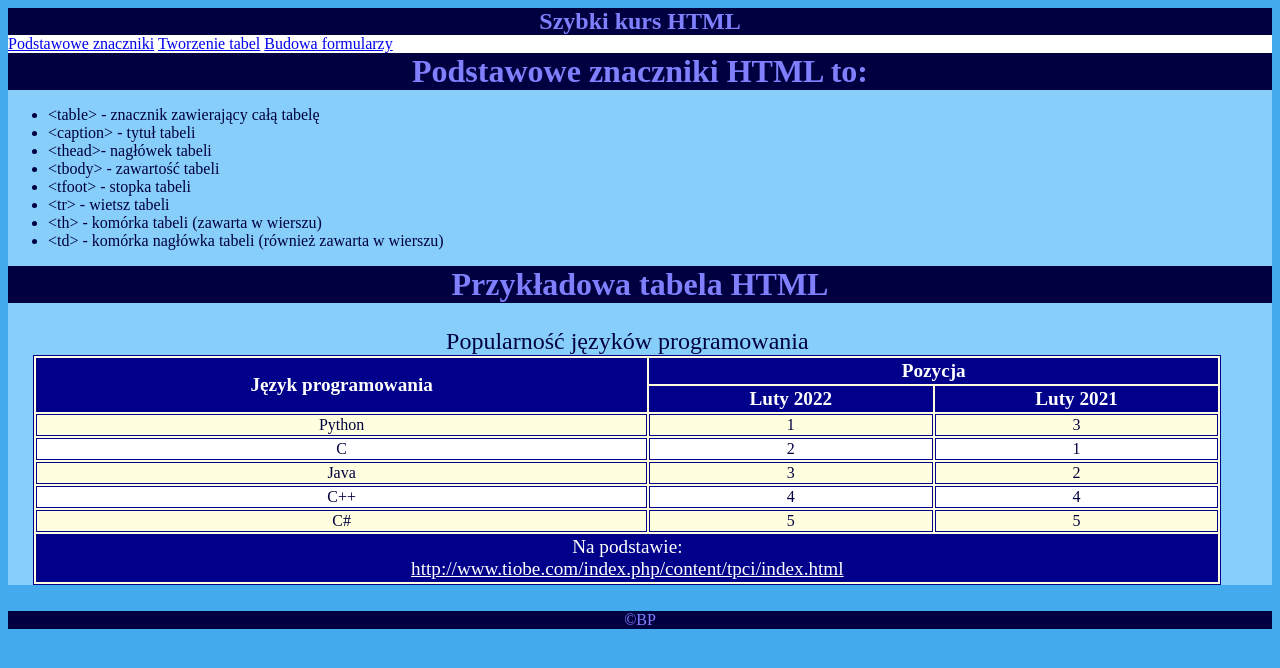
After one commit to sorennx/django_website, a Django app: page /projects/uniprojects/tablesandforms/tables in a window 1280 px wide. The commit adds this page. Shown: the top 668 px of the page. Run offline with Django 4.2, Linux system fonts and the light colour scheme.

Commit message:
v0.1.2 - added tablesandforms subpage

```diff
--- a/django_website/urls.py
+++ b/django_website/urls.py
@@ -31,6 +31,8 @@ urlpatterns = [
 
     #university projects:
     re_path(r'^projects/uniprojects/',include('ws_test1.urls')),
-    re_path(r'^projects/uniprojects/tablesandforms', include('ws_test1.urls'))
+    re_path(r'^projects/uniprojects/tablesandforms', include('ws_test1.urls')),
+    re_path(r'^projects/uniprojects/tablesandforms/tables', include('ws_test1.urls')),
+    re_path(r'^projects/uniprojects/tablesandforms/forms', include('ws_test1.urls')),
 
 ]
--- /dev/null
+++ b/static/uniprojects/css/tables.css
@@ -0,0 +1,42 @@
+table
+{
+    background: lightyellow;
+    text-align: center;
+    width: 94%;
+    margin: 2%;
+
+    border: 1px solid darkblue;
+
+}
+
+
+caption
+{
+    font-size: 150%;
+
+}
+
+
+tfoot, thead
+{
+    background:darkblue;
+    color:white;
+    font-size:120%
+}
+
+
+tfoot a {
+    color:#ffffff;
+}
+
+
+td, th {
+    border:1pt solid darkblue;
+}
+
+
+*.parzysty
+{
+
+    background: white;
+}
--- a/templates/main_page/projects.html
+++ b/templates/main_page/projects.html
@@ -1,6 +1,4 @@
 {% extends 'main_page/base.html' %}
-
-
 
 {% block content %}
     List of projects:
--- a/templates/pai_page/index.html
+++ b/templates/pai_page/tablesandforms/index.html
@@ -18,9 +18,9 @@
 
         <div id="baner"> <h2> Szybki kurs HTML </h2> </div>
         <div id="menu">
-            <a href="index.html" >Podstawowe znaczniki</a>
-            <a href="tabele.html">Tworzenie tabel</a>
-            <a href="formularze.html">Budowa formularzy</a>
+            <a href="/projects/uniprojects/tablesandforms" >Podstawowe znaczniki</a>
+            <a href="/projects/uniprojects/tablesandforms/tables">Tworzenie tabel</a>
+            <a href="/projects/uniprojects/tablesandforms/forms">Budowa formularzy</a>
         </div>
 
         <div id="tresc">
--- /dev/null
+++ b/templates/pai_page/tablesandforms/tabele.html
@@ -0,0 +1,109 @@
+<!DOCTYPE html>
+<html lang="pl">
+
+
+<head>
+
+    <meta charset="UTF-8">
+    <meta name="viewport" content="width=device-width, initial-scale=1.0">
+    <title> Szybki kurs HTML - tabele </title>
+
+    {% load static %}
+    <link rel="stylesheet" href="{% static 'uniprojects/css/base_style.css' %}">
+    <link rel="stylesheet" href="{% static 'uniprojects/css/tables.css' %}">
+
+</head>
+
+
+<body>
+
+    <div id="kontener">
+
+        <div id="baner"> <h2> Szybki kurs HTML </h2> </div>
+        <div id="menu">
+            <a href="/projects/uniprojects/tablesandforms" >Podstawowe znaczniki</a>
+            <a href="/projects/uniprojects/tablesandforms/tables">Tworzenie tabel</a>
+            <a href="/projects/uniprojects/tablesandforms/forms">Budowa formularzy</a>
+        </div>
+
+        <div id="tresc">
+			<h1>Podstawowe znaczniki HTML to: </h1>
+            <ul>
+                <li>&lt;table&gt; - znacznik zawierający całą tabelę</li>
+                <li>&lt;caption&gt; - tytuł tabeli</li>
+                <li>&lt;thead&gt;- nagłówek tabeli</li>
+                <li>&lt;tbody&gt; - zawartość tabeli</li>
+                <li>&lt;tfoot&gt; - stopka tabeli</li>
+                <li>&lt;tr&gt; - wietsz tabeli</li>
+                <li>&lt;th&gt; - komórka tabeli (zawarta w wierszu)</li>
+                <li>&lt;td&gt; - komórka nagłówka tabeli (również zawarta w wierszu)</li>
+            </ul>
+            <h1 >Przykładowa tabela HTML</h1>
+
+            <table>
+                <caption>Popularność języków programowania</caption>
+                    <thead>
+						<tr>
+							<th rowspan="2">Język programowania</th>
+							<th colspan="2">Pozycja </th>
+						</tr>
+
+						<tr>
+							<th>Luty 2022</th>
+							<th>Luty 2021</th>
+						</tr>
+
+                 <tbody>
+					 <tr>
+						 <td>Python</td>
+						 <td>1</td>
+						 <td>3</td>
+					 </tr>
+
+					 <tr class="parzysty">
+						 <td>C</td>
+						 <td>2</td>
+						 <td>1</td>
+					 </tr>
+
+					 <tr>
+						 <td>Java</td>
+						 <td>3</td>
+						 <td>2</td>
+					 </tr>
+
+					 <tr class="parzysty">
+						 <td>C++</td>
+						 <td>4</td>
+						 <td>4</td>
+					 </tr>
+
+					 <tr>
+						 <td>C#</td>
+						 <td>5</td>
+						 <td>5</td>
+					 </tr>
+
+                 </tbody>
+
+                 <tfoot>
+					 <tr>
+						 <td colspan="3">
+							Na podstawie:<br>
+							<a href = "https://www.tiobe.com/index.php/content/tpci/index.html">http://www.tiobe.com/index.php/content/tpci/index.html </a>
+						 </td>
+
+					 </tr>
+                 </tfoot>
+            </table>
+
+        </div>
+
+        <div id="stopka"> &copy;BP </div>
+
+    </div>
+
+</body>
+
+
+</html>
--- a/ws_test1/urls.py
+++ b/ws_test1/urls.py
@@ -17,5 +17,7 @@ urlpatterns = [
 
     #university projects:
     re_path(r'^projects/uniprojects/$',views.universityProjects, name='uniprojects'),
-    re_path(r'^projects/uniprojects/tablesandforms$', views.tablesAndForms, name='tablesandforms')
+    re_path(r'^projects/uniprojects/tablesandforms$', views.tablesAndForms, name='tablesandforms'),
+    re_path(r'^projects/uniprojects/tablesandforms/tables$', views.tablesAndForms_tables, name='tablesandforms'),
+    re_path(r'^projects/uniprojects/tablesandforms/forms$', views.tablesAndForms_forms, name='tablesandforms'),
 ]
--- a/ws_test1/views.py
+++ b/ws_test1/views.py
@@ -6,7 +6,7 @@ from django.urls import reverse
 # Create your views here.
 
 def index(request):
-    return render(request, 'pai_page/index.html')
+    return render(request, 'pai_page/tablesandforms/index.html')
 
 def detail(request, question_id):
     return render(request,'')
@@ -38,6 +38,16 @@ def universityProjects(request):
     my_dict = {"title": 'University Projects'}
     return render(request, 'main_page/uniprojects.html', my_dict)
 
+#tablesAndForms
+
 def tablesAndForms(request):
-    my_dict = {"title: ": 'Tables and Forms'}
-    return render(request, 'pai_page/index.html', my_dict)
+    my_dict = {"title:": 'Tables and Forms'}
+    return render(request, 'pai_page/tablesandforms/index.html', my_dict)
+
+def tablesAndForms_tables(request):
+    my_dict={"title:": "Tables and Froms - tables"}
+    return render(request, 'pai_page/tablesandforms/tabele.html', my_dict)
+
+def tablesAndForms_forms(request):
+    my_dict={"title:": "Tables and Froms - tables"}
+    return render(request, 'pai_page/tablesandforms/formularze.html', my_dict)
```
Also changed, not shown: templates/pai_page/tablesandforms/formularze.html (added, +76 -0 lines).
